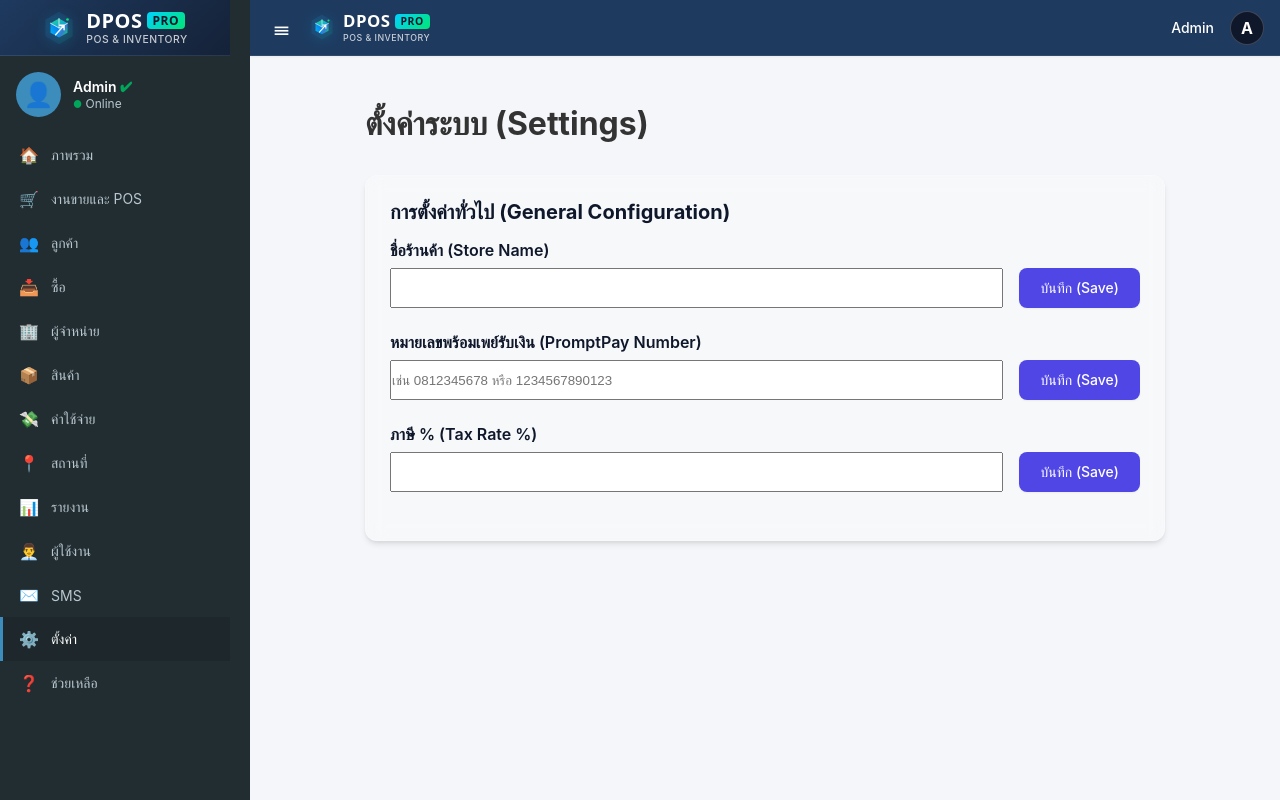
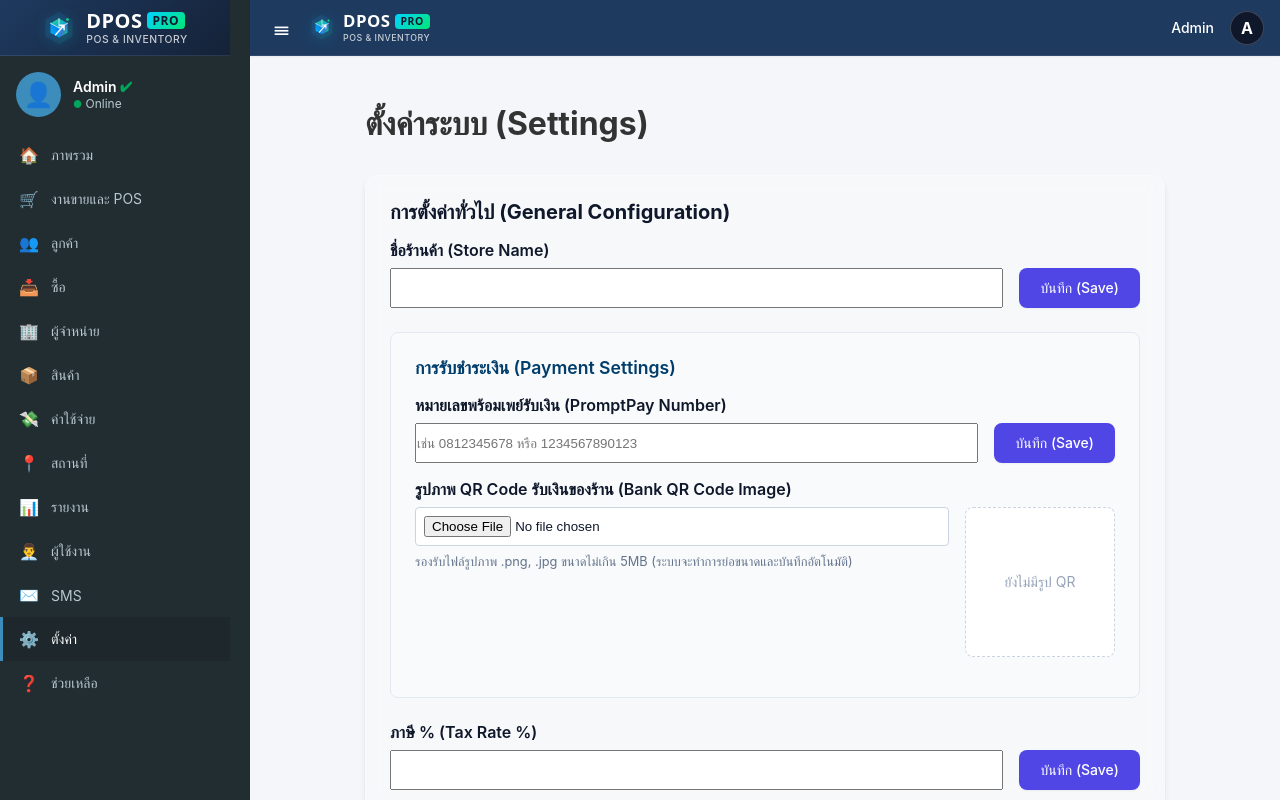
Before and after one commit to Lighting6647/inventory, a Next.js app: page /settings in a window 1280 px wide. Built offline with nearby package versions, Linux system fonts and the light colour scheme; no server answers; the database is empty.

Commit message:
Add feature to upload Bank QR Code image in Settings

```diff
--- a/src/app/settings/page.tsx
+++ b/src/app/settings/page.tsx
@@ -6,6 +6,8 @@ export default function SettingsPage() {
   const [storeName, setStoreName] = useState('');
   const [taxRate, setTaxRate] = useState('');
   const [promptPayNumber, setPromptPayNumber] = useState('');
+  const [qrImage, setQrImage] = useState<string | null>(null);
+  const [isUploading, setIsUploading] = useState(false);
 
   const fetchSettings = async () => {
     const res = await fetch('/api/settings');
@@ -16,6 +18,7 @@ export default function SettingsPage() {
     setStoreName(map['STORE_NAME'] || '');
     setTaxRate(map['TAX_RATE'] || '');
     setPromptPayNumber(map['PROMPTPAY_NUMBER'] || '');
+    setQrImage(map['PROMPTPAY_QR_IMAGE'] || null);
   };
 
   useEffect(() => { fetchSettings(); }, []);
@@ -28,6 +31,63 @@ export default function SettingsPage() {
     });
     fetchSettings();
     alert('บันทึกข้อมูลเรียบร้อยแล้ว (Setting saved!)');
+  };
+
+  const handleImageUpload = (e: React.ChangeEvent<HTMLInputElement>) => {
+    const file = e.target.files?.[0];
+    if (!file) return;
+
+    setIsUploading(true);
+
+    // Resize image to ensure base64 string is small enough for the DB
+    const reader = new FileReader();
+    reader.onload = (event) => {
+      const img = new Image();
+      img.onload = async () => {
+        const canvas = document.createElement('canvas');
+        const MAX_WIDTH = 600;
+        const MAX_HEIGHT = 600;
+        let width = img.width;
+        let height = img.height;
+
+        if (width > height) {
+          if (width > MAX_WIDTH) {
+            height *= MAX_WIDTH / width;
+            width = MAX_WIDTH;
+          }
+        } else {
+          if (height > MAX_HEIGHT) {
+            width *= MAX_HEIGHT / height;
+            height = MAX_HEIGHT;
+          }
+        }
+
+        canvas.width = width;
+        canvas.height = height;
+        const ctx = canvas.getContext('2d');
+        ctx?.drawImage(img, 0, 0, width, height);
+
+        const base64String = canvas.toDataURL('image/jpeg', 0.8);
+        setQrImage(base64String);
+
+        try {
+          const res = await fetch('/api/settings', {
+            method: 'POST',
+            headers: { 'Content-Type': 'application/json' },
+            body: JSON.stringify({ key: 'PROMPTPAY_QR_IMAGE', value: base64String })
+          });
+          if (!res.ok) throw new Error("Upload failed");
+          alert('อัปโหลดและบันทึกรูปภาพ QR Code สำเร็จ!');
+        } catch(err) {
+          console.error(err);
+          alert('เกิดข้อผิดพลาดในการอัปโหลดรูปภาพ โปรดลองรูปที่มีขนาดเล็กลง');
+        } finally {
+          setIsUploading(false);
+        }
+      };
+      img.src = event.target?.result as string;
+    };
+    reader.readAsDataURL(file);
   };
 
   return (
@@ -44,11 +104,51 @@ export default function SettingsPage() {
           </div>
         </div>
 
-        <div style={{ marginBottom: '1.5rem' }}>
-          <label style={{ display: 'block', marginBottom: '0.5rem', fontWeight: 600 }}>หมายเลขพร้อมเพย์รับเงิน (PromptPay Number)</label>
-          <div style={{ display: 'flex', gap: '1rem' }}>
-            <input className="input" style={{ flex: 1 }} placeholder="เช่น 0812345678 หรือ 1234567890123" value={promptPayNumber} onChange={e => setPromptPayNumber(e.target.value)} />
-            <button className="btn btn-primary" onClick={() => handleSave('PROMPTPAY_NUMBER', promptPayNumber)}>บันทึก (Save)</button>
+        <div style={{ marginBottom: '1.5rem', padding: '1.5rem', backgroundColor: '#f8fafc', borderRadius: '8px', border: '1px solid #e2e8f0' }}>
+          <h3 style={{ fontSize: '1.1rem', fontWeight: 600, marginBottom: '1rem', color: '#003d6b' }}>การรับชำระเงิน (Payment Settings)</h3>
+
+          <div style={{ marginBottom: '1rem' }}>
+            <label style={{ display: 'block', marginBottom: '0.5rem', fontWeight: 600 }}>หมายเลขพร้อมเพย์รับเงิน (PromptPay Number)</label>
+            <div style={{ display: 'flex', gap: '1rem' }}>
+              <input className="input" style={{ flex: 1 }} placeholder="เช่น 0812345678 หรือ 1234567890123" value={promptPayNumber} onChange={e => setPromptPayNumber(e.target.value)} />
+              <button className="btn btn-primary" onClick={() => handleSave('PROMPTPAY_NUMBER', promptPayNumber)}>บันทึก (Save)</button>
+            </div>
+          </div>
+
+          <div style={{ marginBottom: '1rem' }}>
+            <label style={{ display: 'block', marginBottom: '0.5rem', fontWeight: 600 }}>รูปภาพ QR Code รับเงินของร้าน (Bank QR Code Image)</label>
+            <div style={{ display: 'flex', gap: '1rem', alignItems: 'flex-start', flexWrap: 'wrap' }}>
+              <div style={{ flex: 1 }}>
+                <input
+                  type="file"
+                  accept="image/*"
+                  onChange={handleImageUpload}
+                  disabled={isUploading}
+                  style={{ display: 'block', width: '100%', padding: '0.5rem', border: '1px solid #cbd5e1', borderRadius: '4px', backgroundColor: 'white' }}
+                />
+                <p style={{ fontSize: '0.8rem', color: '#64748b', marginTop: '0.5rem' }}>รองรับไฟล์รูปภาพ .png, .jpg ขนาดไม่เกิน 5MB (ระบบจะทำการย่อขนาดและบันทึกอัตโนมัติ)</p>
+              </div>
+
+              <div style={{
+                width: '150px',
+                height: '150px',
+                backgroundColor: 'white',
+                border: '1px dashed #cbd5e1',
+                borderRadius: '8px',
+                display: 'flex',
+                alignItems: 'center',
+                justifyContent: 'center',
+                overflow: 'hidden'
+              }}>
+                {isUploading ? (
+                  <span style={{ fontSize: '0.875rem', color: '#64748b' }}>กำลังอัปโหลด...</span>
+                ) : qrImage ? (
+                  <img src={qrImage} alt="QR Code" style={{ width: '100%', height: '100%', objectFit: 'contain' }} />
+                ) : (
+                  <span style={{ fontSize: '0.875rem', color: '#94a3b8' }}>ยังไม่มีรูป QR</span>
+                )}
+              </div>
+            </div>
           </div>
         </div>
 
```
Also changed, not shown: src/components/PromptPayModal.tsx (+23 -11 lines).
